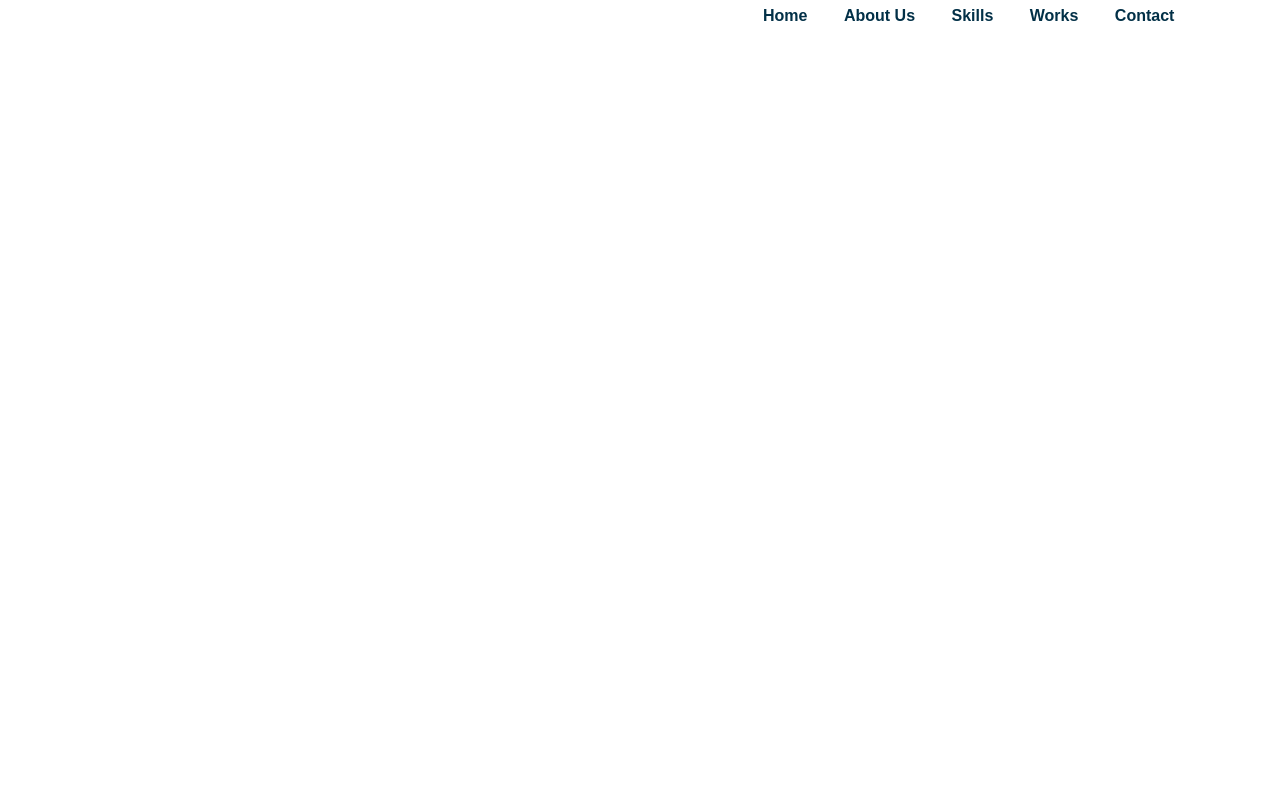
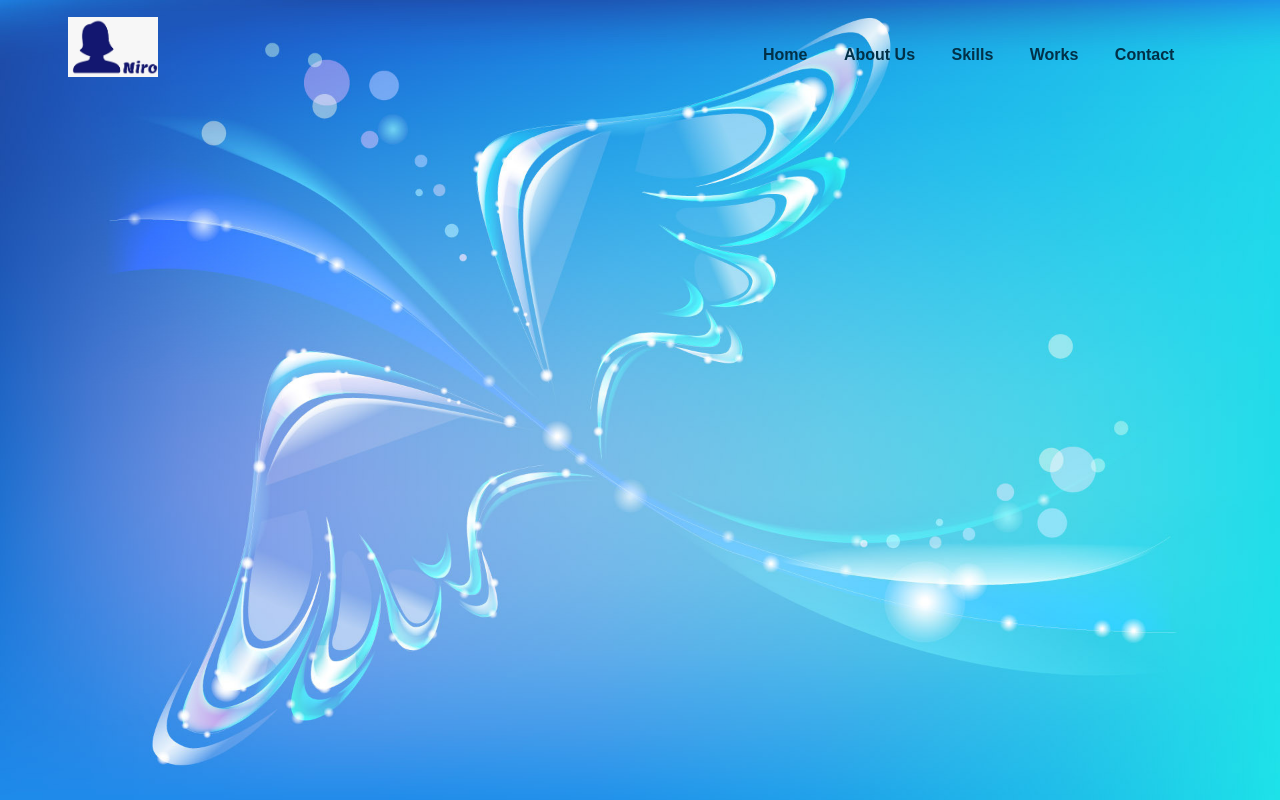
Before and after one commit to NiroNithy/PortfolioWebsite, a plain HTML site: page index.html in a window 1280 px wide. Drawn offline with nearby package versions, Linux system fonts and the light colour scheme.

Commit message:
add changes

```diff
--- a/index.html
+++ b/index.html
@@ -13,7 +13,7 @@
 
         <div class="hero">
               <div class="navbar">
-                <img src="" class="logo">
+                <img src="images/logo.jpeg" class="logo">
               <nav>
                 <ul class="nav_list">
                     <li class="nav_item">
--- a/styles.css
+++ b/styles.css
@@ -8,7 +8,7 @@
 .hero{
     height:100vh;
     width:100%;
-    background:url(background.jpg);
+    background:url(images/background.jpg);
     background-size: cover;
     height: 100vh;
     position:relative;
@@ -19,13 +19,14 @@
     width:86%;
     display: flex;
     margin:auto;
-    padding: 15px 0;
+    padding: 50px 0;
     align-items: center;
     justify-content: space-between;
 }
 
 .navbar .logo{
-    width:160px;
+    width:90px;
+    height: 60px;
     cursor: pointer;
     margin-top: -3%;
     margin-left: -2%;
@@ -51,5 +52,5 @@ ul li a{
 }
 
 ul li a:hover{
-    color:#1C44BE;
+    color:aliceblue;
 }
```
Also changed, not shown: images/logo.jpeg (added).
